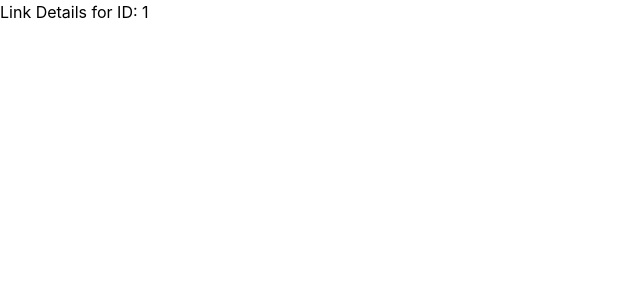
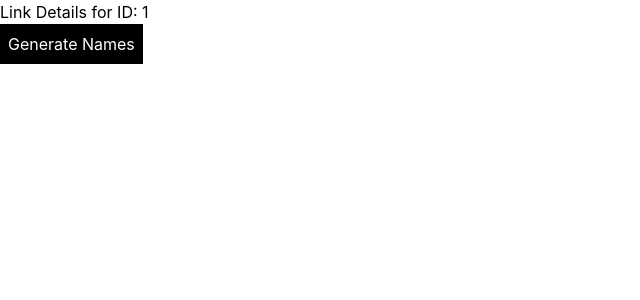
Before and after one commit to SeanVenz/manito-manita, a React (Create React App) app: page /1 in a window 1280 px wide. Shown: the top 300 px of the page, without its empty margins (0-640 px from the left). Built offline with nearby package versions, Linux system fonts and the light colour scheme.

Commit message:
generate names

```diff
--- a/package.json
+++ b/package.json
@@ -8,6 +8,7 @@
     "@testing-library/react": "^13.4.0",
     "@testing-library/user-event": "^13.5.0",
     "firebase": "^11.0.1",
+    "gift": "file:",
     "react": "^18.3.1",
     "react-dom": "^18.3.1",
     "react-router-dom": "^6.28.0",
--- a/src/pages/CreateGift.js
+++ b/src/pages/CreateGift.js
@@ -43,7 +43,7 @@ function CreateGift() {
       </button>
       {linkUrl && (
         <p>
-          Here's Your Link: <a href={linkUrl} target="_blank" rel="noopener noreferrer">{linkUrl}</a>
+          Here's Your Link: <a href={linkUrl} rel="noopener noreferrer">{linkUrl}</a>
         </p>
       )}
     </div>
--- a/src/pages/GiftDetails.js
+++ b/src/pages/GiftDetails.js
@@ -2,16 +2,40 @@ import React, { useEffect, useState } from 'react';
 import { useParams } from 'react-router-dom';
 import { doc, getDoc } from 'firebase/firestore';
 import { db } from '../firebase';
+import { faker } from '@faker-js/faker';
 
 function GiftDetails() {
   const { linkId } = useParams(); // Retrieves linkId from the URL
   const [linkData, setLinkData] = useState(null);
+  const [names, setNames] = useState([]);
+  const [memberCount, setMemberCount] = useState(10);
+
+
+  const generateNames = () => {
+    const generatedNames = Array.from({ length: memberCount }, () => faker.name.firstName());
+    setNames(generatedNames);
+  };
 
   return (
     <div>
       <h1>Link Details for ID: {linkId}</h1>
       {/* <p>Data: {JSON.stringify(linkData)}</p> */}
       {/* Display specific fields from linkData as needed */}
+
+      <button className="bg-black text-white p-2" onClick={generateNames}>
+        Generate Names
+      </button>
+
+      {names.length > 0 && (
+        <div>
+          <h2>Generated Names:</h2>
+          <ul>
+            {names.map((name, index) => (
+              <li key={index}>{name}</li>
+            ))}
+          </ul>
+        </div>
+      )}
     </div>
   );
 }
```
Also changed, not shown: 1 other file (tests, documents, lock files or other folders).
